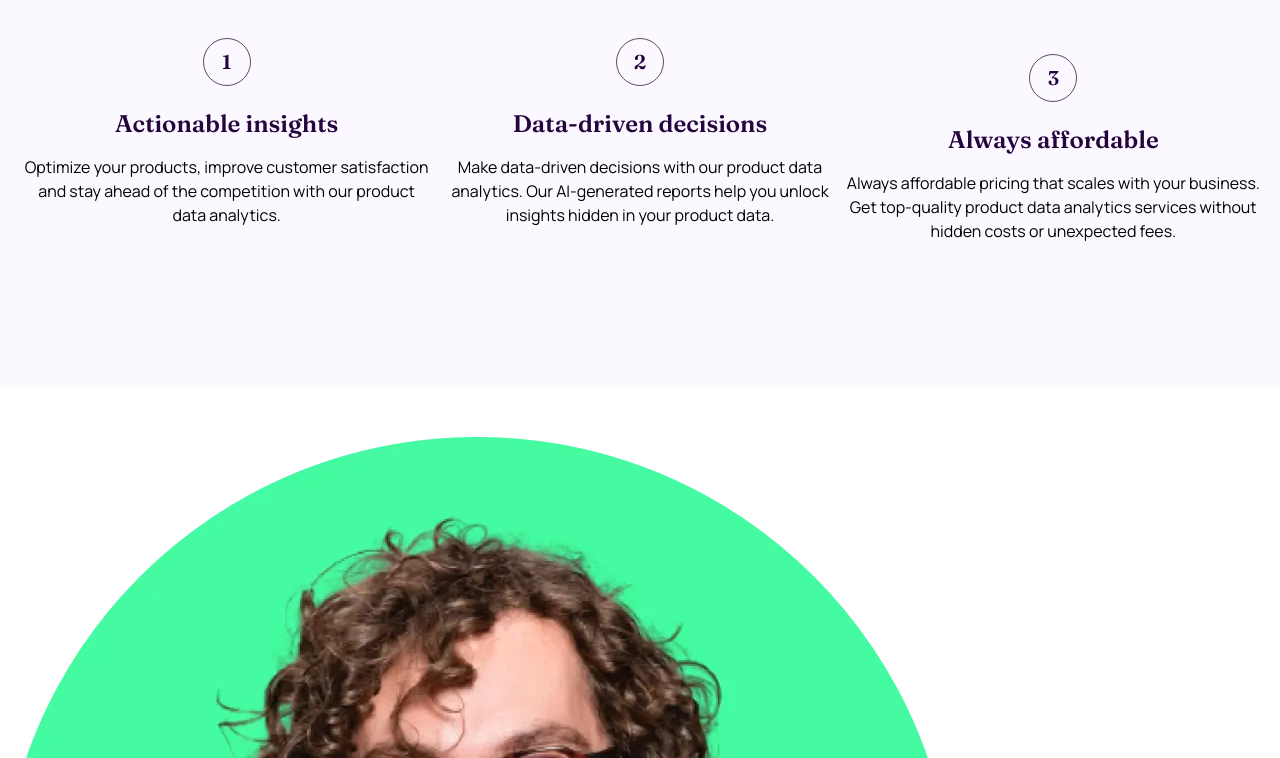
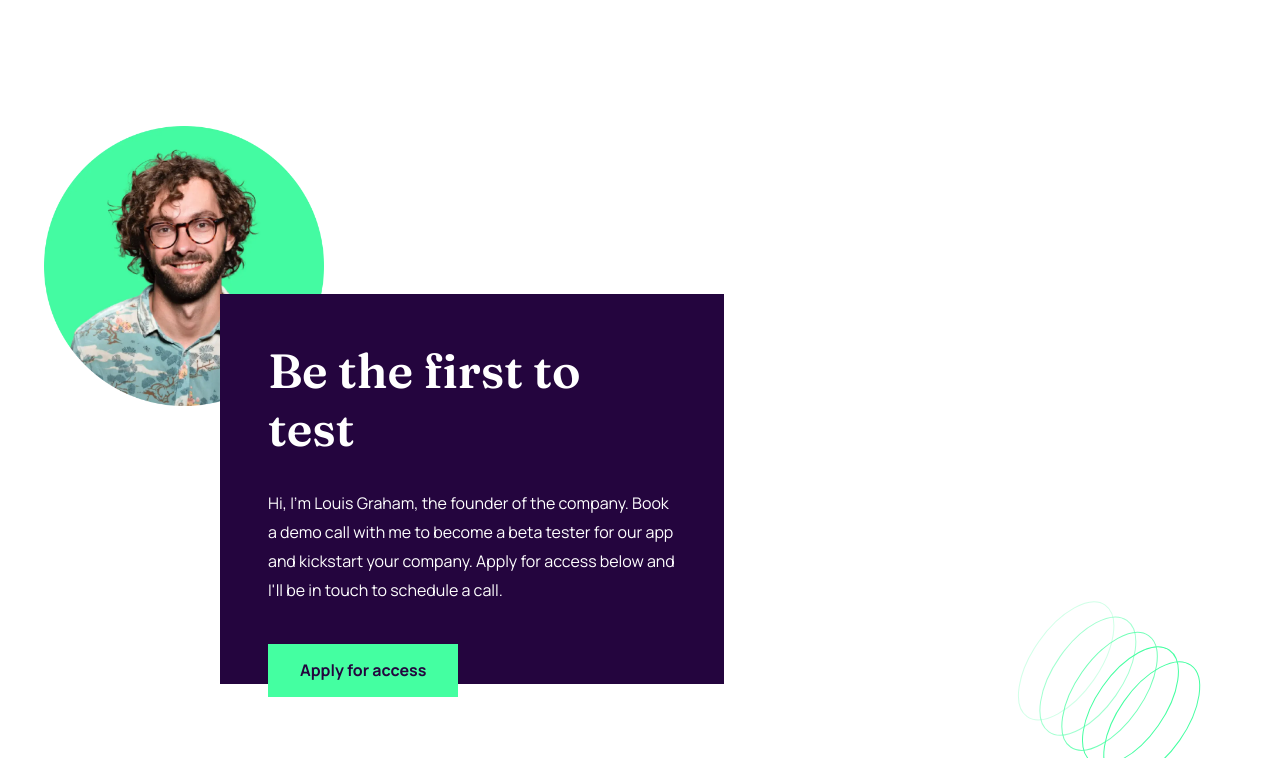
Before and after one commit to gusanchefullstack/frontend-html-css-workit-landing-page, a website built with Vite: page index.html in a window 1280 px wide. Shown: the part 1130-1888 px from the top of the page. Built offline with nearby package versions, Linux system fonts and the light colour scheme.

Commit message:
Actualiza index.html para mejorar la presentación visual y la responsividad de la página. Se ajustan márgenes, se añaden clases de Tailwind CSS y se optimizan los estilos en las secciones de características y del fundador, mejorando la experiencia del usuario en dispositivos móviles.

```diff
--- a/index.html
+++ b/index.html
@@ -12,13 +12,13 @@
     />
     <title>Frontend Mentor | Workit landing page</title>
   </head>
-  <body class="bg-purple-100 font-manrope">
-    <header class="bg-purple-900 px-5 pt-8">
+  <body class="font-manrope">
+    <header class="bg-purple-900 px-5 md:px-11 pt-8">
       <nav>
         <ul class="flex justify-between items-center">
           <li>
             <figure>
-              <img src="./assets/images/logo-light.svg" alt="Workit">
+              <img src="./assets/images/logo-light.svg" alt="Workit" class="w-24 ">
             </figure>
           </li>
           <li class="font-bold text-lg leading-[1.8] text-white border-b-2 border-b-green-workit hover:cursor-pointer hover:text-green-workit">
@@ -27,56 +27,65 @@
       </nav>
     </header>
     <main >
-      <section class="bg-purple-900 flex flex-col items-center justify-center">
-        <h1 class="font-fraunces text-white px-5 font-semibold text-5xl text-center mt-14">Data <span class="underline decoration-green-workit decoration-3">tailored</span> to your needs.</h1>
+      <section class="bg-purple-900 flex flex-col items-center justify-center relative">
+        <img src="./assets/images/bg-pattern-1.svg" alt="" class="hidden md:block lg:hidden absolute top-0 -left-55">
+        <h1 class="font-fraunces text-white px-5 md:px-[130px] font-semibold text-5xl md:text-6xl text-center mt-14">Data <span class="underline decoration-green-workit decoration-3">tailored</span> to your needs.</h1>
         <button class="bg-green-workit font-bold text-base leading-[1.8] text-purple-900 px-8 py-3 mt-10 hover:bg-purple-900 hover:text-green-workit hover:border-green-workit hover:border-2 hover:cursor-pointer">Learn more</button>
+        <img src="./assets/images/bg-pattern-2.svg" alt="" class="hidden md:block lg:hidden absolute top-[195px] -right-28">
         <figure>
-          <img src="./assets/images/image-hero.webp" alt="Hero" class="px-5 mt-16">
+          <img src="./assets/images/image-hero.webp" alt="Hero" class="px-5 mt-16 md:w-129 md:h-74">
         </figure>
         <img src="./assets/images/ornamental-mobile.svg" alt="" class="md:hidden">
         <img src="./assets/images/ornamental-tablet-top.svg" alt="" class="hidden md:block lg:hidden">
         <img src="./assets/images/ornamental-desktop.svg" alt="" class="hidden lg:block">
       </section>
-      <section id="features" class="bg-purple-100 px-5 py-16">
+      <section id="features" class="bg-purple-100 px-5 pt-16 md:px-11">
         <article class="pb-8">
-          <h2 class="border-1 border-purple-500 rounded-full w-12 h-12 flex items-center justify-center text-purple-900 font-fraunces font-semibold text-xl">1</h2>
-          <div class="flex flex-col items-center justify-center">
-            <h3 class="font-fraunces font-semibold leading-[1.2] text-purple-900 text-2xl mt-6">Actionable insights</h3>
-            <p class="mt-4">Optimize your products, improve customer satisfaction and stay
+          <h2 class="border-1 border-purple-500 rounded-full w-12 h-12 md:rounded-full md:p-4 flex items-center justify-center text-purple-900 font-fraunces font-semibold text-xl">1</h2>
+          <div class="flex flex-col items-center justify-center md:items-start">
+            <h3 class="font-fraunces font-semibold leading-[1.2] text-purple-900 text-2xl mt-6 md:mt-0">Actionable insights</h3>
+            <p class="mt-4 text-center md:text-left">Optimize your products, improve customer satisfaction and stay
               ahead of the competition with our product data analytics.</p>
           </div>
         </article>
         <article class="pb-8">
-          <h2 class="border-1 border-purple-500 rounded-full w-12 h-12 flex items-center justify-center text-purple-900 font-fraunces font-semibold text-xl">2</h2>
-          <div class="flex flex-col items-center justify-center">
-            <h3 class="font-fraunces font-semibold leading-[1.2] text-purple-900 text-2xl mt-6">Data-driven decisions</h3>
-            <p class="mt-4">Make data-driven decisions with our product data analytics. Our
+          <h2 class="border-1 border-purple-500 rounded-full w-12 h-12 md:rounded-full md:p-4 flex items-center justify-center text-purple-900 font-fraunces font-semibold text-xl">2</h2>
+          <div class="flex flex-col items-center justify-center md:items-start">
+            <h3 class="font-fraunces font-semibold leading-[1.2] text-purple-900 text-2xl mt-6 md:mt-0">Data-driven decisions</h3>
+            <p class="mt-4 text-center md:text-left">Make data-driven decisions with our product data analytics. Our
               AI-generated reports help you unlock insights hidden in your product data.</p>
           </div>
         </article>
         <article>
-          <h2 class="border-1 border-purple-500 rounded-full w-12 h-12 flex items-center justify-center text-purple-900 font-fraunces font-semibold text-xl">3</h2>
-          <div class="flex flex-col items-center justify-center">
-            <h3 class="font-fraunces font-semibold leading-[1.2] text-purple-900 text-2xl mt-6">Always affordable</h3>
-            <p class="mt-4 font-normal text-base">Always affordable pricing that scales with your business. Get top-quality product data analytics services without hidden costs or unexpected fees.</p>
+          <h2 class="border-1 border-purple-500 rounded-full w-12 h-12 md:rounded-full md:p-4 flex items-center justify-center text-purple-900 font-fraunces font-semibold text-xl">3</h2>
+          <div class="flex flex-col items-center justify-center md:items-start">
+            <h3 class="font-fraunces font-semibold leading-[1.2] text-purple-900 text-2xl mt-6 md:mt-0">Always affordable</h3>
+            <p class="mt-4 font-normal text-base text-center md:text-left">Always affordable pricing that scales with your business. Get top-quality product data analytics services without hidden costs or unexpected fees.</p>
           </div>
         </article>
-        <img src="./assets/images/ornamental-mobile.svg" alt="" class="md:hidden">
-        <img src="./assets/images/ornamental-tablet-bottom.svg" alt="" class="hidden md:block lg:hidden">
-        <img src="./assets/images/ornamental-desktop.svg" alt="" class="hidden lg:block">
+        <svg width="375" height="24" viewBox="0 0 375 24" fill="none" xmlns="http://www.w3.org/2000/svg" class="md:hidden fill-white">
+          <path d="M0 0V24H375V0C375 0 282.021 22.6667 188.021 22.6667C94.0206 22.6667 0 0 0 0Z" />
+        </svg>
+        <svg width="768" height="72" viewBox="0 0 768 72" fill="none" xmlns="http://www.w3.org/2000/svg" class="hidden md:block lg:hidden fill-white">
+          <path d="M0 0V72H768V0C768 0 577.579 68 385.067 68C192.554 68 0 0 0 0Z" fill="white"/>
+          </svg>
+        <svg width="1440" height="72" viewBox="0 0 1440 72" fill="none" xmlns="http://www.w3.org/2000/svg" class="hidden lg:block fill-white">
+          <path d="M0 0V72H1440V0C1440 0 1082.96 68 722 68C361.039 68 0 0 0 0Z" />
+        </svg>
       </section>
-      <section class="bg-white relative pt-13">
-        <figure >
+      <section class="relative pt-28 md:px-11">
+        <figure class="relative top-15 md:top-28 left-0 z-0 md:w-[280px] md:h-[280px]">
           <img src="./assets/images/image-founder.webp" alt="Founder" >
         </figure>
-        <article class="bg-purple-900 p-8 text-center relative -top-15 left-0 z-10">
-          <h2 class="font-fraunces text-white font-semibold text-[32px] leading-[1.2]">Be the first to test</h2>
-          <p class="text-white mt-8 font-normal text-base px-[1.5rem]">Hi, I'm Louis Graham, the founder of the company. Book a demo call with me to become a beta tester for our app and kickstart your company. Apply for access below and I'll be in touch to schedule a call.</p>
-          <button class="bg-green-workit font-bold text-base leading-[1.8] text-purple-900 px-8 py-3 mt-10 hover:bg-purple-900 hover:text-green-workit hover:border-green-workit hover:border-2 hover:cursor-pointer">Apply for access</button>
+        <article class="bg-purple-900 p-8 md:p-12 text-center md:text-left relative z-10 md:w-[504px] md:h-[390px] md:left-44">
+          <h2 class="font-fraunces text-white font-semibold text-[32px] md:text-5xl leading-[1.2]">Be the first to test</h2>
+          <p class="text-white mt-8 font-normal text-base px-[1.5rem] md:px-0 md:leading-[1.8]">Hi, I'm Louis Graham, the founder of the company. Book a demo call with me to become a beta tester for our app and kickstart your company. Apply for access below and I'll be in touch to schedule a call.</p>
+          <button class="bg-green-workit font-bold text-base leading-[1.8] text-purple-900 px-8 py-3 mt-10  hover:bg-purple-900 hover:text-green-workit hover:border-green-workit hover:border-2 hover:cursor-pointer">Apply for access</button>
         </article>
+        <svg class="hidden md:block absolute -bottom-[113.45px] right-[60px] z-11" xmlns="http://www.w3.org/2000/svg" width="221" height="212" viewBox="0 0 221 212"><g fill="none" fill-rule="evenodd" stroke="#44FFA1" transform="rotate(-145 104.244 83.528)"><ellipse cx="34.5" cy="68.5" rx="34" ry="68"/><ellipse cx="60.5" cy="68.5" rx="34" ry="68"/><ellipse cx="86" cy="68.5" opacity=".75" rx="33.5" ry="68"/><ellipse cx="112.5" cy="68.5" opacity=".5" rx="34" ry="68"/><ellipse cx="139" cy="68.5" opacity=".25" rx="33.5" ry="68"/></g></svg>
       </section>
     </main>
-    <footer class="flex flex-col items-center justify-center gap-14 mt-4 mb-20">
+    <footer class="flex flex-col items-center justify-center gap-14 mt-20 mb-20">
       <figure>
         <img src="./assets/images/logo-dark.svg" alt="Workit">
       </figure>
```
